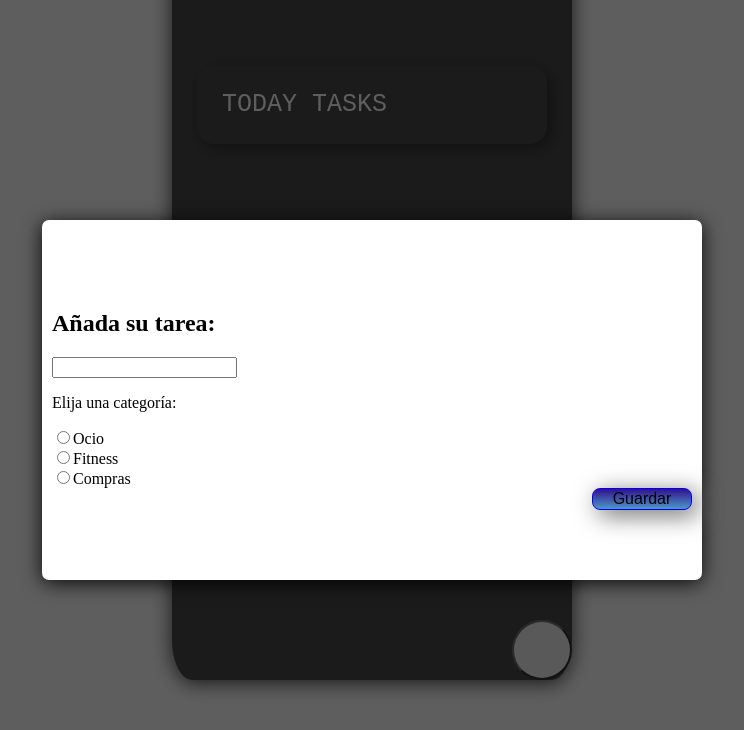
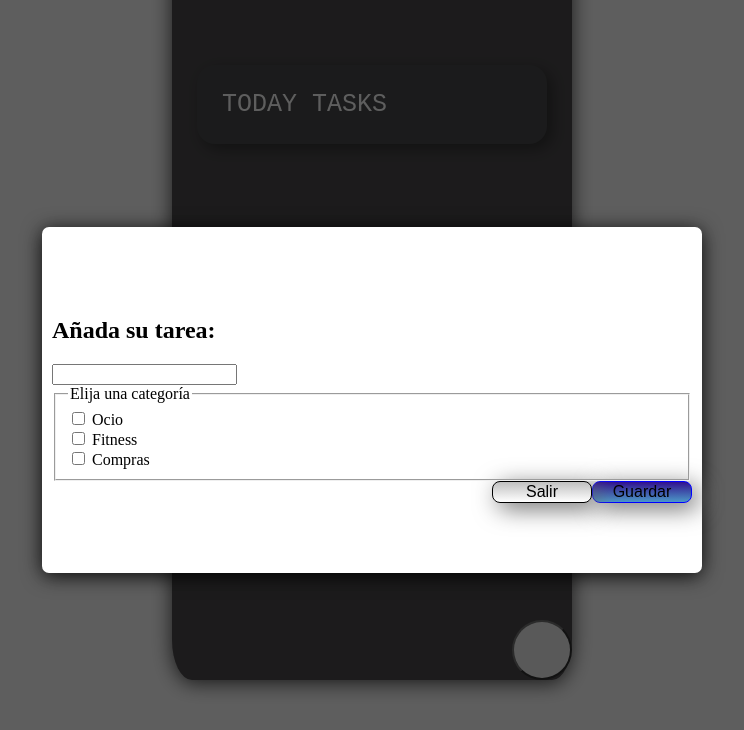
Before and after one commit to lvergara-kiteris/Ejercicio-Todo, a Vue app: page / in a window 1280 px wide. Both pictures are taken after a click on the button 810 px from the left and 890 px from the top of the page. Shown: the part 240-970 px from the top of the page, without its empty margins (268-1012 px from the left). Built offline with nearby package versions, Linux system fonts and the light colour scheme; the HTML template or start-up script is replaced by a standard one.

Commit message:
commit label

```diff
--- a/src/components/Modal.vue
+++ b/src/components/Modal.vue
@@ -6,7 +6,8 @@
         <!-- Modal Content -->
 
         <slot />
-        <button class="button" @click="close" type="button" style="float: right;">Guardar</button>
+        <button class="button-guardar" @click="close" type="button" style="float: right;">Guardar</button>
+        <button class="button-salir" @click="close" type="button" style="float: right;">Salir</button>
       </div>
     </transition>
   </div>
@@ -51,7 +52,7 @@ export default {
     box-shadow: 0 3px 20px rgba(0,0,0,0.9);
   }
 
-  .button{
+  .button-guardar{
     background-image: -webkit-linear-gradient(top, #32118f, #4c98c7);
     border-radius: 8px;
     font-size: 16px;
@@ -59,8 +60,18 @@ export default {
     width: 100px;
     border: 1px solid blue;
     box-shadow: 6px 5px 24px #666666;
+  }
 
-  }
+.button-salir{
+    background-image: -webkit-linear-gradient(top, #c0c0c0, #ffffff);
+    border-radius: 8px;
+    font-size: 16px;
+    cursor: pointer;
+    width: 100px;
+    border: 1px solid rgb(0, 0, 0);
+    box-shadow: 6px 5px 24px #666666;
+
+}
 
   .button:hover {
   background: #2079b0;
--- a/src/components/TodoForm.vue
+++ b/src/components/TodoForm.vue
@@ -23,40 +23,36 @@
 
     <div class="modal-body">
       <input type="text" class="form-control"/>
-      <p>Elija una categoría:</p>
-<div class="card-body">
+    </div>
 
-</div>
+<fieldset>
+  <legend>Elija una categoría</legend>
 <!--Ocio -->
 <div class="custom-control">
-  <input type="radio" name="custom-radio-1" class="custom-control-input" value="ocio"/>
-      <label class="custom-control-label ocio" for="customRadio1">
-        <div class="icon-wrapper">
-        </div>Ocio
-        <i id="ocio" class="fa fa-chess" style="color: red;"></i>
-      </label>
+  <label>
+    <input type="checkbox" name="checkbox-1" class="custom-control-input" value="ocio"/>
+    <i id="ocio" class="fa fa-chess" style="color: red;"></i> Ocio
+  </label>
 </div>
+
 <!--Fitness -->
 <div class="custom-control">
-  <input type="radio" name="custom-radio-2" class="custom-control-input" value="fitness"/>
-      <label class="custom-control-label ocio" for="customRadio1">
-        <div class="icon-wrapper">
-        </div>Fitness
-        <i id="ocio" class="fa fa-baseball-ball" style="color: green;"></i>
-      </label>
+  <label>
+    <input type="checkbox" name="checkbox-2" class="custom-control-input" value="fitness"/>
+    <i id="ocio" class="fa fa-baseball-ball" style="color: green;"></i> Fitness
+  </label>
 </div>
+
 <!--Compras -->
 <div class="custom-control">
-  <input type="radio" name="custom-radio-3" class="custom-control-input" value="compras"/>
-      <label class="custom-control-label ocio" for="customRadio1">
-        <div class="icon-wrapper">
-        </div>Compras
-        <i id="ocio" class="fa fa-coins" style="color: blue;"></i>
-      </label>
+  <label>
+    <input type="checkbox" name="checkbox-3" class="custom-control-input" value="compras">
+    <i id="ocio" class="fa fa-coins" style="color: blue;"></i> Compras
+  </label>
 </div>
 
-    </div>
-  </div>
+</fieldset>
+</div>
 </modal>
 
 </div>
```
